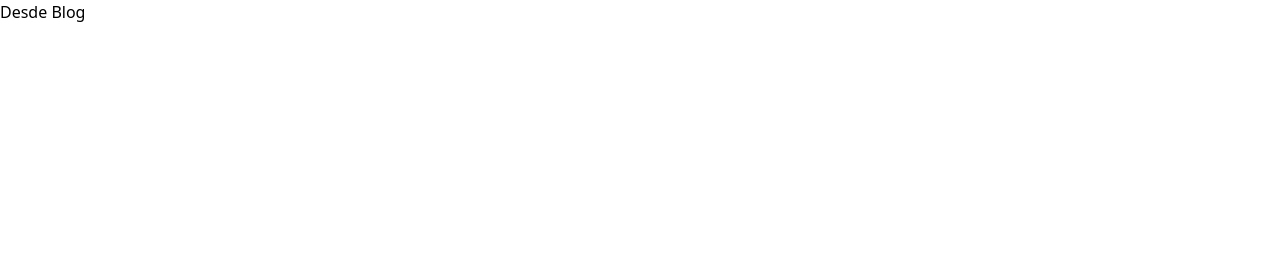
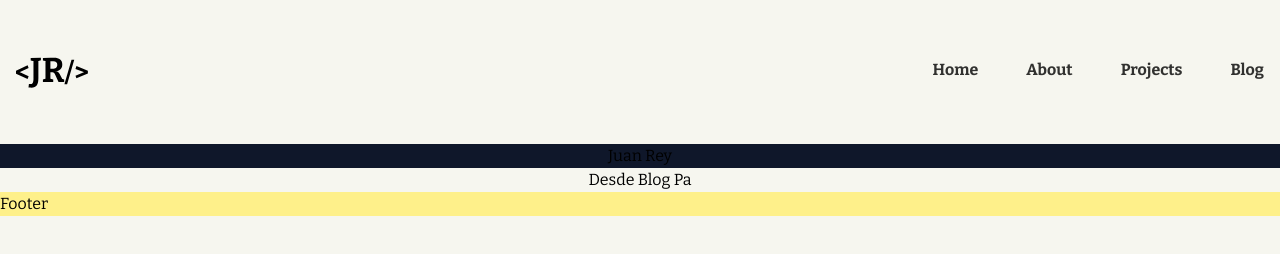
Before and after one commit to Konigj/gatsby-portfolio, a Gatsby site: page /blog in a window 1280 px wide. Built offline with nearby package versions, Linux system fonts and the light colour scheme; Gatsby itself is replaced by a stand-in of ours.

```diff
--- a/gatsby-config.js
+++ b/gatsby-config.js
@@ -1,7 +1,9 @@
 module.exports = {
   siteMetadata: {
-      title: `portfolio-gatsby`,
-    siteUrl: `https://www.yourdomain.tld`
+      title: `Juan Rey's Portfolio`,
+    siteUrl: `https://www.juanrey.co`,
+    author: `Juan Rey`,
+    description: `Juan Rey's Portfolio created using Gatsby`,
   },
   plugins: ['gatsby-plugin-postcss',
     {
@@ -22,5 +24,13 @@ module.exports = {
     },
     __key: "images"
   },
+  {
+    resolve: 'gatsby-plugin-react-svg',
+    options: {
+      rule: {
+        include: /images/
+      }
+    }
+  },
   ]
 };
--- a/package.json
+++ b/package.json
@@ -20,6 +20,7 @@
     "gatsby-plugin-image": "^2.6.0",
     "gatsby-plugin-manifest": "^4.6.0",
     "gatsby-plugin-react-helmet": "^5.6.0",
+    "gatsby-plugin-react-svg": "^3.1.0",
     "gatsby-plugin-sharp": "^4.6.0",
     "gatsby-plugin-sitemap": "^5.6.0",
     "gatsby-source-filesystem": "^4.6.0",
--- a/src/components/Footer.js
+++ b/src/components/Footer.js
@@ -0,0 +1,11 @@
+import React from 'react';
+
+const Footer = () => {
+  return (
+      <div className='bg-yellow-200'>
+      Footer
+      </div>
+  )
+};
+
+export default Footer;
--- a/src/components/Header.js
+++ b/src/components/Header.js
@@ -0,0 +1,28 @@
+import React from 'react';
+import { Link, useStaticQuery, graphql } from 'gatsby';
+import Navigation from './Navigation';
+
+const Header = () => {
+
+    const {logo} = useStaticQuery(graphql `
+        query {
+            logo: file(relativePath: {eq: "JR-logo-black-35h74w.svg"}) {
+                publicURL
+            }
+        }
+    `)
+
+
+  return (
+      <header className='md:my-8 h-16 md:h-20 p-2 flex content-center items-center'>
+        <div className='container flex px-2 items-center justify-between'>
+            <Link to='/'>
+                <img src={logo.publicURL} alt='logo'/>
+            </Link>
+            <Navigation/>
+        </div>
+      </header>
+  )
+};
+
+export default Header;
--- a/src/components/Layout.js
+++ b/src/components/Layout.js
@@ -0,0 +1,23 @@
+import * as React from "react"
+import Helmet from "react-helmet";
+import Header from "./Header";
+import Footer from './Footer'
+
+const Layout = ({children, page}) => {
+  return (
+      <>
+        <Helmet>
+            <title> Juan Rey - {page}</title>
+            <meta name="description" content="Juan Rey's Portfolio"/>
+            <link rel="stylesheet" href="https://cdnjs.cloudflare.com/ajax/libs/normalize/8.0.1/normalize.min.css" integrity="sha512-NhSC1YmyruXifcj/KFRWoC561YpHpc5Jtzgvbuzx5VozKpWvQ+4nXhPdFgmx8xqexRcpAglTj9sIBWINXa8x5w==" crossorigin="anonymous" referrerpolicy="no-referrer" />
+            <link href="https://fonts.googleapis.com/css2?family=Bitter:wght@400;700&display=swap" rel="stylesheet"/>
+        </Helmet>
+        <Header/>
+        {children}
+        <Footer/>
+      </>
+
+  )
+};
+
+export default Layout;
--- /dev/null
+++ b/src/components/NavMenu.js
@@ -0,0 +1,13 @@
+import React from 'react';
+import BurgerIcon from '../images/burger-menu.svg';
+import ClosedIcon from '../images/closed-menu.svg'
+
+const NavMenu = () => {
+  return (
+      <button id="toggle-menu" className="lg:hidden">
+        <BurgerIcon className=''/>
+        <ClosedIcon className='hidden'/>
+      </button>
+  )
+  }
+export default NavMenu;
--- /dev/null
+++ b/src/components/Navigation.js
@@ -0,0 +1,21 @@
+import React from 'react';
+import { Link } from 'gatsby';
+import NavMenu from './NavMenu';
+
+
+const Navigation = () => {
+  return (
+      <nav className='flex items-center flex-row-reverse lg:flex-row gap-3 lg:gap-12 justify-end'>
+        <ul className='fixed top-0 left-0 z-20 flex flex-col items-center gap-4 translate-y-[-500%] pt-28 pb-8 w-full
+        lg:static lg:flex-row lg:gap-12 lg:translate-y-0 lg:p-0 lg:w-auto'>
+            <Link className='font-bold border-b-4 border-transparent lg:opacity-80 hover:border-black hover:opacity-100' activeClassName='border-black opacity-100' to={'/'}>Home</Link>
+            <Link className='font-bold border-b-4 border-transparent lg:opacity-80 hover:border-black hover:opacity-100' activeClassName='border-black opacity-100' to={'/about'}>About</Link>
+            <Link className='font-bold border-b-4 border-transparent lg:opacity-80 hover:border-black hover:opacity-100' activeClassName='border-black opacity-100' to={'/projects'}>Projects</Link>
+            <Link className='font-bold border-b-4 border-transparent lg:opacity-80 hover:border-black hover:opacity-100' activeClassName='border-black opacity-100' to={'/blog'}>Blog</Link>
+        </ul>
+        <NavMenu className='justify-self-end'/>
+      </nav>
+  )
+};
+
+export default Navigation;
--- /dev/null
+++ b/src/pages/about.js
@@ -0,0 +1,12 @@
+import React from 'react'
+import Layout from '../components/Layout';
+
+const About = () => {
+  return (
+      <Layout page="About">
+      <h1> Desde About</h1>
+      </Layout>
+  )
+}
+
+export default About;
--- a/src/pages/blog.js
+++ b/src/pages/blog.js
@@ -1,8 +1,15 @@
 import React from 'react';
+import Layout from '../components/Layout';
 
 const blog = () => {
   return (
-      <h1> Desde Blog</h1>
+    <Layout page="Blog">
+    <main className="container">
+      <h1 className="text-center w-full bg-slate-900"> Juan Rey</h1>
+      <p className="text-center "> Desde Blog Pa</p>
+    </main>
+
+  </Layout>
   )
 };
 
--- /dev/null
+++ b/src/pages/contact.js
@@ -0,0 +1,12 @@
+import React from 'react'
+import Layout from '../components/Layout';
+
+const contact = () => {
+  return (
+      <Layout page="Contact">
+      <h1> Desde contact</h1>
+      </Layout>
+  )
+}
+
+export default contact;
--- a/src/pages/index.js
+++ b/src/pages/index.js
@@ -1,11 +1,14 @@
 import * as React from "react"
+import Layout from '../components/Layout'
 
 const IndexPage = () => {
   return (
-    <main>
-      <title>Juan Rey</title>
-      <h1 className="text-center bg-slate-900"> Juan Rey</h1>
-    </main>
+    <Layout page="Home">
+      <main className="container">
+        <h1 className="text-center text-white bg-slate-900"> Juan Rey</h1>
+        <p className="text-center "> Juan Rey</p>
+      </main>
+    </Layout>
   )
 }
 
--- /dev/null
+++ b/src/pages/projects.js
@@ -0,0 +1,12 @@
+import React from 'react'
+import Layout from '../components/Layout';
+
+const Projects = () => {
+  return (
+      <Layout page="Projects">
+      <h1> Desde Projects</h1>
+      </Layout>
+  )
+}
+
+export default Projects;
--- a/src/styles/global.css
+++ b/src/styles/global.css
@@ -1,3 +1,26 @@
 @tailwind base;
 @tailwind components;
 @tailwind utilities;
+
+html {
+    font-family: 'Bitter', sans-serif;
+}
+
+body{
+   background-color: #F6F6EF;
+}
+
+ul{
+   list-style: none;
+   margin: 0;
+   padding: 0;
+}
+
+img {
+   max-width: 100%;
+}
+
+a[href^=tel]{ color:#000; text-decoration:none;}
+a, button {
+   color: black;
+}
--- a/tailwind.config.js
+++ b/tailwind.config.js
@@ -1,6 +1,9 @@
 module.exports = {
   content: ["./src/**/*.{js,jsx,ts,tsx}"],
   theme: {
+    container:{
+      center:true,
+    },
     extend: {},
   },
   plugins: [],
```
Also changed, not shown: src/components/ContactForm.js (added), src/components/Project.js (added), src/images/JR-logo-black-35h74w.svg (added), src/images/burger-menu.svg (added), src/images/closed-menu.svg (added), 1 other file.
